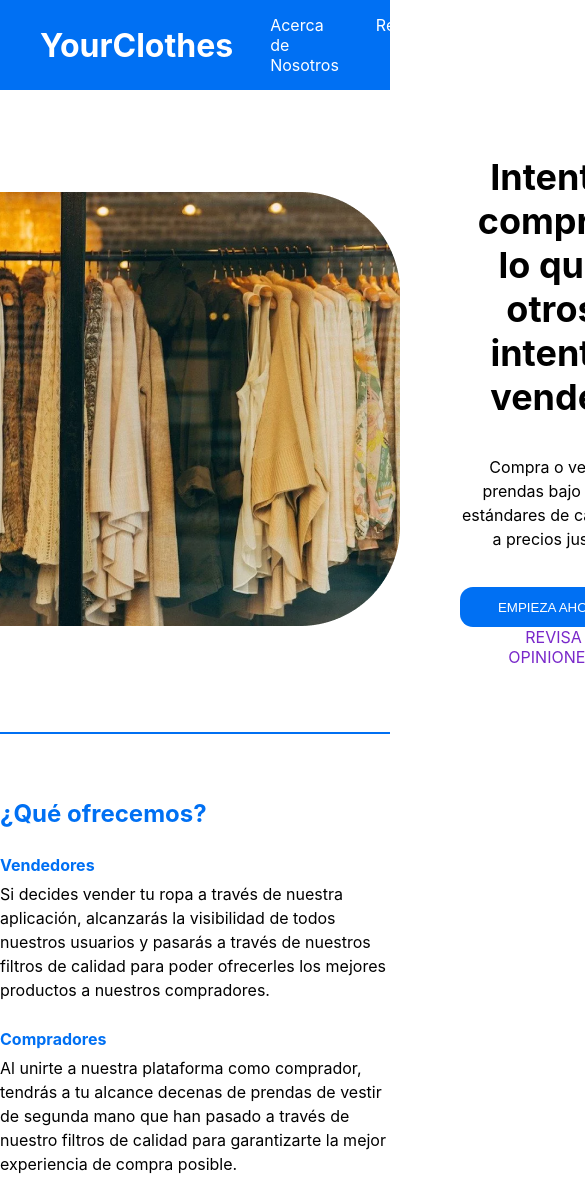
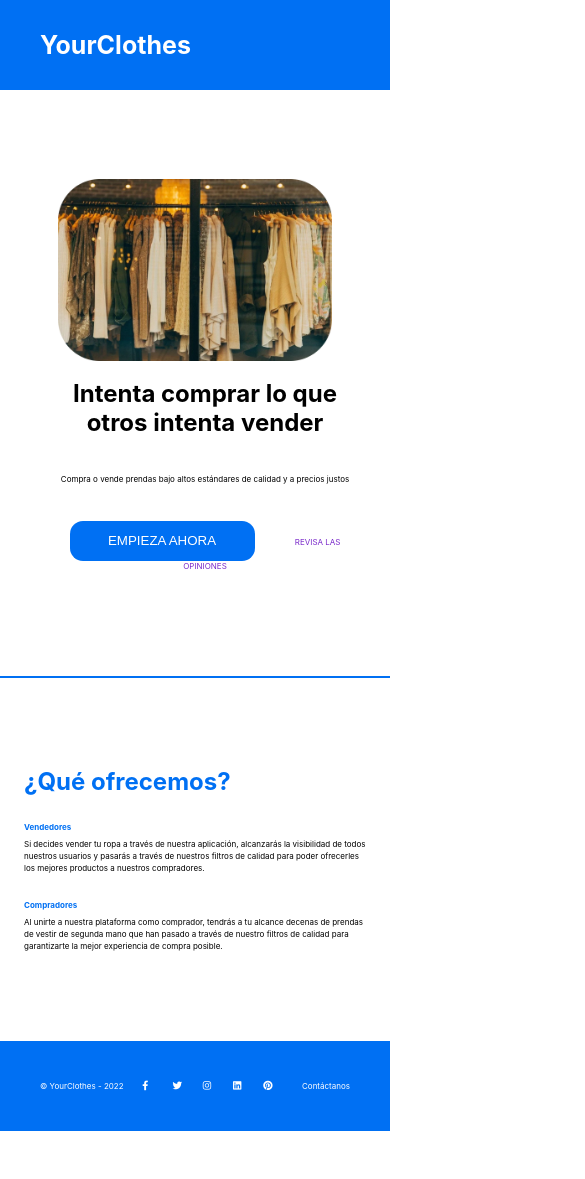
Before and after one commit to Luis-219/landingpage-aaw-ihc-update, a plain HTML site: page aaw-ihc-update-landingpage/index.html in a window 390 px wide. Shown: the top 1179 px of the page, 585 px wide, since content can reach past the window. After the commit the page ends 1131 px from the top, so only its background shows below. Drawn offline with Linux system fonts and the light colour scheme.

Commit message:
responsive update

```diff
--- a/aaw-ihc-update-landingpage/index.html
+++ b/aaw-ihc-update-landingpage/index.html
@@ -4,38 +4,40 @@
   <meta charset="UTF-8">
   <meta http-equiv="X-UA-Compatible" content="IE=edge">
   <meta name="viewport" content="width=device-width, initial-scale=1.0">
+  <link rel="stylesheet" href="https://cdnjs.cloudflare.com/ajax/libs/font-awesome/5.15.4/css/all.min.css">
   <link rel="stylesheet" href="./styles/style.css">
   <title>Your-Clothes</title>
 </head>
 <body>
   <header>
-    <a href="/" class="link">
+    <a href="#" class="link">
       <h1>YourClothes</h1>
     </a>
 
     <div>
       <nav>
         <ul>
-          <li><a href="/" class="link">Acerca de Nosotros</a></li>
-          <li><a href="/" class="link">Registrese</a></li>
-          <li><a href="/" class="link">Inicie Sesión</a></li>
+          <li><a href="#" class="link">Acerca de Nosotros</a></li>
+          <li><a href="#" class="link">Registrese</a></li>
+          <li><a href="#" class="link">Inicie Sesión</a></li>
         </ul>
       </nav>
     </div>
   </header>
 
   <main class="banner">
-    <div>
+    <div class="row">
+      <div class="image">
         <img src="./images/hero.png" alt="Hero">
       </div>
 
       <div class="banner-info">
         <h2>Intenta comprar lo que otros intenta vender</h2>
         <p>Compra o vende prendas bajo altos estándares de calidad y a precios justos</p>
-
-      <div>
+        <div class="CTA">
           <button>EMPIEZA AHORA</button>
           <a href="">REVISA LAS OPINIONES</a>
+        </div>
       </div>
     </div>
   </main>
@@ -65,6 +67,13 @@
     <div>
       <p>&copy; YourClothes - 2022</p>
     </div>
+    <div class="redes">
+      <a href="#" class="fab fa-facebook-f"></a>
+      <a href="#" class="fab fa-twitter"></a>
+      <a href="#" class="fab fa-instagram"></a>
+      <a href="#" class="fab fa-linkedin"></a>
+      <a href="#" class="fab fa-pinterest"></a>
+  </div>
     <div>
       <a href="/" class="link">
         <p>Contáctanos</p>
--- a/aaw-ihc-update-landingpage/styles/style.css
+++ b/aaw-ihc-update-landingpage/styles/style.css
@@ -1,11 +1,13 @@
 * {
   box-sizing: border-box;
+  text-decoration: none;
   padding: 0;
   margin: 0;
 }
 
 html {
   font-family: -apple-system, BlinkMacSystemFont, 'Segoe UI', Roboto, Oxygen, Ubuntu, Cantarell, 'Open Sans', 'Helvetica Neue', sans-serif;
+  font-size: 62.5%;
 }
 
 p {
@@ -34,6 +36,9 @@ ul {
   flex: 1 1 0;
 }
 
+header h1{
+  font-size: 25px;
+}
 ul > li {
   margin-left: 37px;
 }
@@ -44,25 +49,44 @@ ul > li {
 }
 
 .link:hover {
-  text-decoration: underline;
+  color: cyan;
 }
+
 
 .banner {
   display: flex;
   justify-content: center;
   align-items: center;
-  flex: 1 1 0;
   max-width: 1200px;
   margin: 65px auto;
 }
+.banner .row{
+  display: flex;
+  align-items: center;
+  flex-wrap: wrap;
+}
+.banner .row .image{
+  flex: 1 1 45rem;
+  width: 100%;
+  border-radius: 1%;
+  text-align: center;
+}
+.banner .row .image img{
+  width: 80%;
+  border-radius: 1%;
+}
 
-.banner-info {
+.banner .row .banner-info {
+  flex: 1 1 45rem;
+  padding: 2rem;
   text-align: center;
-  margin-left: 60px;
+  margin-left: 20px;
+  flex: auto;
 }
 
 .banner-info h2 {
-  font-size: 36px;
+  font-size: 3rem;
+  font-weight: bold;
 }
 
 .banner-info p {
@@ -76,7 +100,7 @@ ul > li {
 }
 
 .banner-info a:hover {
-  text-decoration: underline;
+  text-decoration: none;
 }
 
 .banner-info button {
@@ -87,7 +111,9 @@ ul > li {
   border-color: transparent;
   border-radius: 13px;
 }
-
+.banner-info .CTA{
+  text-align: center;
+}
 .banner-info button:hover {
   filter: brightness(1.1);
   cursor: pointer;
@@ -108,6 +134,7 @@ ul > li {
 .details {
   max-width: 1200px;
   margin: 65px auto;
+  padding: 3rem;
 }
 
 .details h3 {
@@ -127,3 +154,39 @@ ul > li {
 .type-description {
   margin-top: 5px;
 }
+
+footer .redes{
+  padding:1rem 0;
+}
+
+footer .redes a {
+  width: 2.5rem;
+  font-size: 1.2rem;
+  color: white;
+  margin: .5rem;
+}
+
+@media (max-width: 1000px)
+{
+  html{
+    font-size: 60%;
+  }
+  section, main{
+    padding: 3rem;
+  }
+}
+@media (max-width: 750px)
+{
+  header nav{
+    visibility: hidden;
+  }
+  .banner .banner-info{
+    text-align: center;
+  }
+}
+@media (max-width:450px){
+
+  html{
+      font-size: 50%;
+  }
+}
```
Lines whose indentation alone changed are shown as unchanged.
